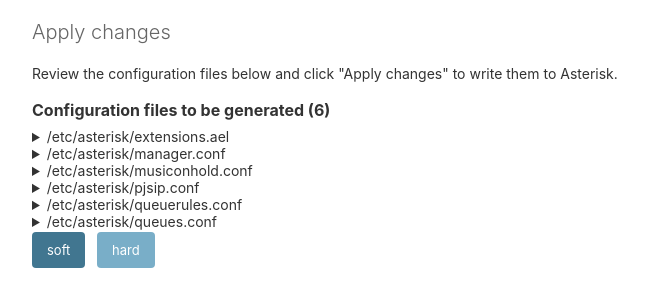
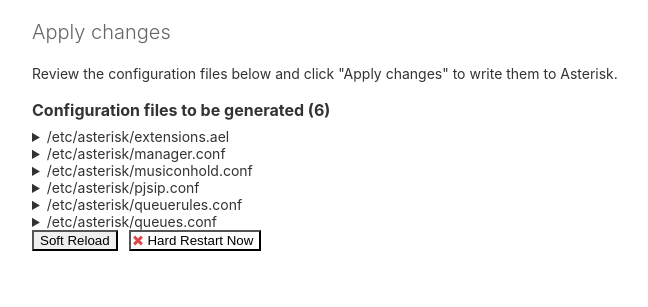
Before and after one commit to radetsky/PearlPBX2, a Django app: page /admin/apply in a window 1280 px wide. Shown: the part 49-356 px from the top of the page, without its empty margins (8-656 px from the left). Run offline with Django 4.2, Linux system fonts and the light colour scheme; the visitor is signed in with stand-in values (Sample User, id 1); data that the repository does not hold is empty; parts of the project's set-up code (start-up, migrations or seed data) failed here and were passed over.

Commit message:
rename the buttons restart

```diff
--- a/templates/admin/apply.html
+++ b/templates/admin/apply.html
@@ -32,11 +32,11 @@
   <form method="post">
     {% csrf_token %}
     <input type="hidden" name="commit_changes" value="true">
-    <input type="submit" name="reload_type" value="soft" class="default"
-           title="Reload modules without restarting Asterisk (no dropped calls)">
+    <button type="submit" name="reload_type" value="soft" class="default"
+            title="Reload modules without restarting Asterisk (no dropped calls)">Soft Reload</button>
     &nbsp;
-    <input type="submit" name="reload_type" value="hard" class="deletelink"
-           title="Full restart — drops all active calls">
+    <button type="submit" name="reload_type" value="hard" class="deletelink"
+            title="Full restart — drops all active calls">Hard Restart Now</button>
   </form>
 </div>
 {% endblock %}
```
